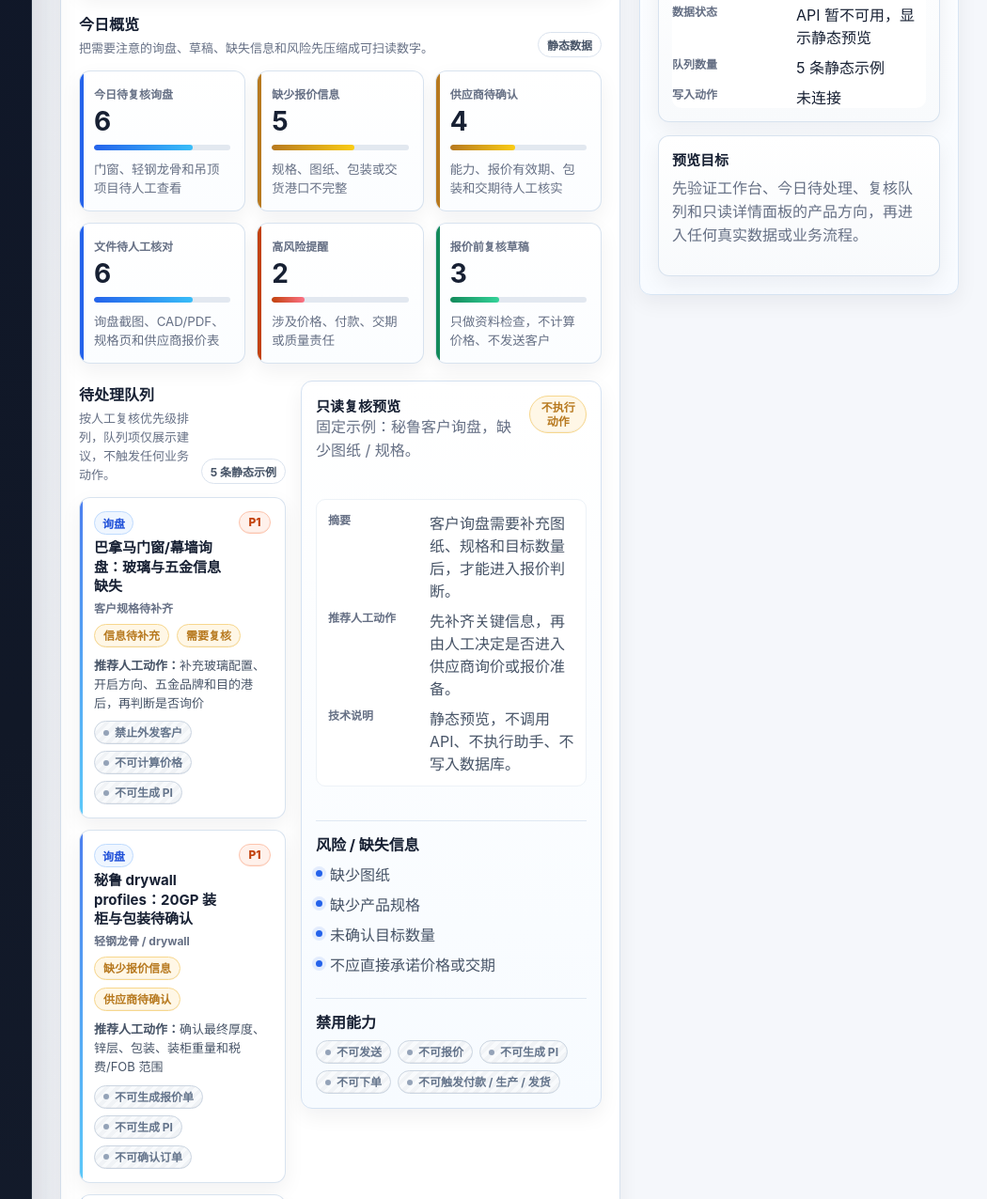
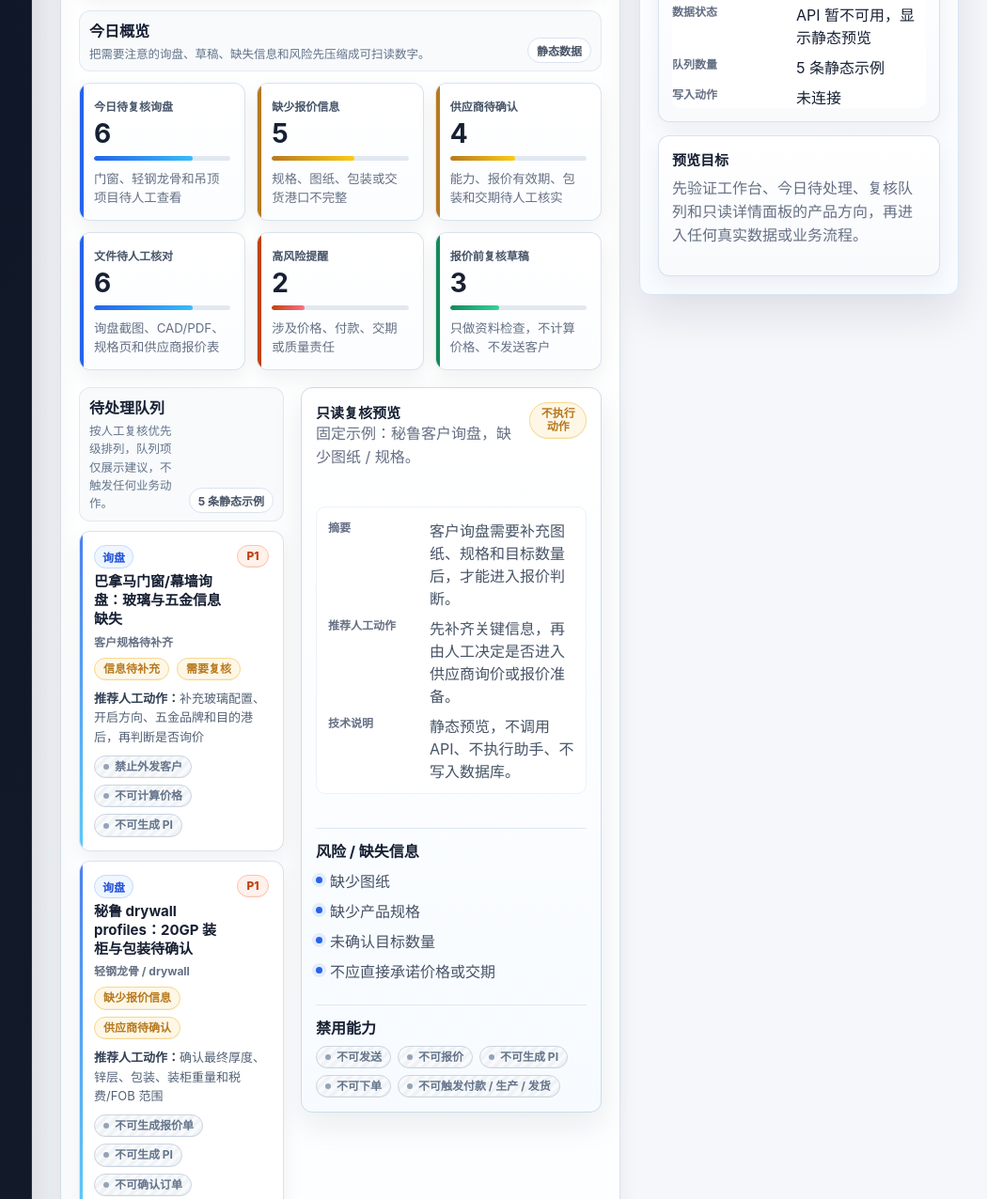
Before and after one commit to PaulCN2024/cbm-trade-os-public-pilot, a website: page admin/ui-foundation/index.html in a window 1280 px wide. Shown: the part 883-2159 px from the top of the page at 94% size, without its empty margins (230-1280 px from the left). Drawn offline with Linux system fonts and the light colour scheme; no server answers.

Commit message:
polish: refine admin ui visual hierarchy

```diff
--- a/admin/ui-foundation/styles.css
+++ b/admin/ui-foundation/styles.css
@@ -3331,6 +3331,290 @@ tbody tr:hover {
   background:
     linear-gradient(180deg, #ffffff, #fbfdff),
     var(--surface);
+}
+
+/* Visual QA Round 2: hierarchy and density polish */
+.topbar {
+  box-shadow:
+    0 18px 42px rgba(15, 23, 42, 0.08),
+    0 1px 0 rgba(255, 255, 255, 0.9) inset;
+}
+
+.main-panel {
+  background:
+    linear-gradient(180deg, #ffffff 0%, #fbfdff 100%),
+    var(--surface);
+}
+
+.review-panel {
+  box-shadow:
+    0 20px 46px rgba(15, 23, 42, 0.1),
+    0 1px 0 rgba(255, 255, 255, 0.92) inset;
+}
+
+.panel-header p,
+.workbench-header p,
+.ai-review-preview-header p,
+.file-center-header p,
+.quote-review-header p,
+.commercial-workflow-header p,
+.supplier-workflow-header p,
+.capability-workflow-header p,
+.customer-workflow-header p,
+.inquiry-workflow-header p {
+  max-width: 860px;
+}
+
+.workbench-section-header,
+.ai-review-section > h3,
+.file-center-section > h3,
+.quote-review-section > h3,
+.commercial-workflow-section > h3,
+.supplier-workflow-section > h3,
+.capability-workflow-section > h3,
+.customer-workflow-section > h3,
+.inquiry-workflow-section > h3 {
+  padding: 8px 10px;
+  border: 1px solid rgba(226, 232, 240, 0.9);
+  border-radius: 12px;
+  background: #f8fafc;
+}
+
+.workbench-section-header p {
+  max-width: 680px;
+  color: #64748b;
+  font-size: 12.5px;
+}
+
+.workbench-summary-grid,
+.ai-review-summary-grid,
+.file-summary-grid,
+.quote-summary-grid,
+.commercial-summary-grid,
+.supplier-summary-grid,
+.capability-summary-grid,
+.customer-summary-grid,
+.inquiry-summary-grid {
+  align-items: stretch;
+}
+
+.workbench-card,
+.ai-review-summary-card,
+.file-summary-card,
+.quote-summary-card,
+.commercial-summary-card,
+.supplier-summary-card,
+.capability-summary-card,
+.customer-summary-card,
+.inquiry-summary-card {
+  gap: 7px;
+}
+
+.workbench-card span,
+.ai-review-summary-card span,
+.file-summary-card span,
+.quote-summary-card span,
+.commercial-summary-card span,
+.supplier-summary-card span,
+.capability-summary-card span,
+.customer-summary-card span,
+.inquiry-summary-card span {
+  color: #475569;
+  font-weight: 700;
+}
+
+.workbench-card-value {
+  line-height: 1;
+}
+
+.workbench-card-meter {
+  height: 5px;
+  margin: 7px 0 8px;
+}
+
+.workbench-layout {
+  gap: 18px;
+}
+
+.workbench-queue,
+.ai-review-queue,
+.file-review-queue,
+.quote-review-queue,
+.commercial-review-queue,
+.supplier-queue,
+.capability-queue,
+.customer-queue,
+.inquiry-queue {
+  gap: 10px;
+}
+
+.workbench-queue-item,
+.ai-review-queue-item,
+.file-review-queue-item,
+.quote-review-queue-item,
+.commercial-review-queue-item,
+.supplier-queue-item,
+.capability-queue-item,
+.customer-queue-item,
+.inquiry-queue-item {
+  cursor: default;
+}
+
+.workbench-queue-item:hover,
+.ai-review-queue-item:hover,
+.file-review-queue-item:hover,
+.quote-review-queue-item:hover,
+.commercial-review-queue-item:hover,
+.supplier-queue-item:hover,
+.capability-queue-item:hover,
+.customer-queue-item:hover,
+.inquiry-queue-item:hover {
+  transform: none;
+}
+
+.workbench-queue-item p,
+.ai-review-queue-item p,
+.file-review-queue-item p,
+.quote-review-queue-item p,
+.commercial-review-queue-item p,
+.supplier-queue-item p,
+.capability-queue-item p,
+.customer-queue-item p,
+.inquiry-queue-item p {
+  color: #536176;
+  line-height: 1.58;
+}
+
+.workbench-queue-item p strong,
+.ai-review-queue-item p strong,
+.file-review-queue-item p strong,
+.quote-review-queue-item p strong,
+.commercial-review-queue-item p strong,
+.supplier-queue-item p strong,
+.capability-queue-item p strong,
+.customer-queue-item p strong,
+.inquiry-queue-item p strong {
+  color: #334155;
+}
+
+.workbench-review-panel,
+.ai-review-card,
+.file-review-card,
+.quote-review-card,
+.commercial-review-card,
+.supplier-review-card,
+.capability-review-card,
+.customer-review-card,
+.inquiry-review-card {
+  border-color: #cddceb;
+  box-shadow:
+    0 14px 34px rgba(15, 23, 42, 0.08),
+    0 1px 0 rgba(255, 255, 255, 0.92) inset;
+}
+
+.workbench-review-group,
+.ai-review-group,
+.file-review-group,
+.quote-review-group,
+.commercial-review-group,
+.supplier-review-group,
+.capability-review-group,
+.customer-review-group,
+.inquiry-review-group {
+  padding-top: 11px;
+}
+
+.disabled-chip {
+  pointer-events: none;
+  user-select: none;
+}
+
+.quote-review-preview,
+.commercial-workflow-preview {
+  padding-top: 2px;
+}
+
+.quote-review-section,
+.commercial-workflow-section {
+  padding: 2px 0;
+}
+
+.quotation-metadata-section {
+  margin-top: 2px;
+  padding-top: 18px;
+  border-top: 2px dashed #d7e1ee;
+}
+
+.quotation-metadata-intro {
+  border-color: #c7d2fe;
+  background:
+    linear-gradient(135deg, #f8fbff, #ffffff 64%, #fefce8),
+    var(--surface);
+}
+
+.quotation-metadata-card {
+  background:
+    linear-gradient(180deg, #ffffff, #fbfdff),
+    var(--surface);
+}
+
+.quotation-metadata-card dt,
+.quote-review-card dt,
+.commercial-review-card dt {
+  color: #64748b;
+  font-size: 12px;
+}
+
+.quotation-metadata-card dd,
+.quote-review-card dd,
+.commercial-review-card dd {
+  color: #1e293b;
+}
+
+.quote-row-group,
+.commercial-row-group {
+  padding: 8px 10px;
+  border: 1px solid rgba(226, 232, 240, 0.9);
+  border-radius: 10px;
+  background: #f8fafc;
+}
+
+.quote-review-queue-meta,
+.commercial-review-queue-meta,
+.quote-chip-row,
+.commercial-chip-row,
+.workbench-badges,
+.disabled-chip-row {
+  row-gap: 7px;
+}
+
+.quote-risk,
+.quote-status,
+.quote-chip,
+.commercial-risk,
+.commercial-status,
+.commercial-chip,
+.mode-pill,
+.badge,
+.disabled-chip {
+  line-height: 1.2;
+}
+
+.state-grid {
+  align-items: stretch;
+}
+
+.state-card {
+  min-height: 156px;
+}
+
+.state-card h3 {
+  color: #1e293b;
+}
+
+.state-card p {
+  color: #536176;
+  line-height: 1.6;
 }
 
 @media (prefers-reduced-motion: reduce) {
```
Also changed, not shown: docs/PROJECT_PROGRESS.md (+8 -5 lines).
